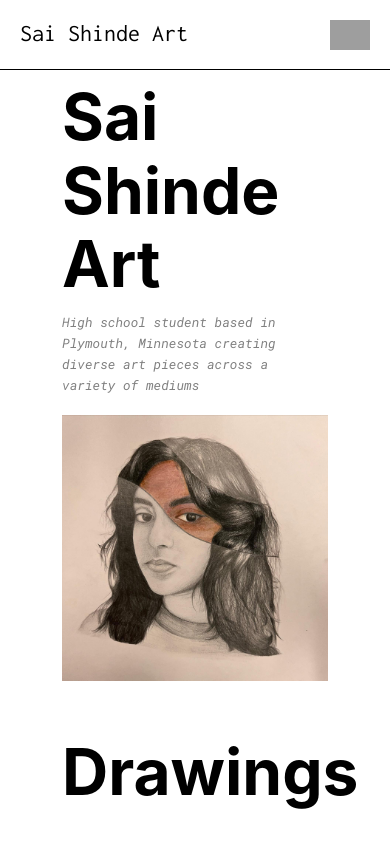
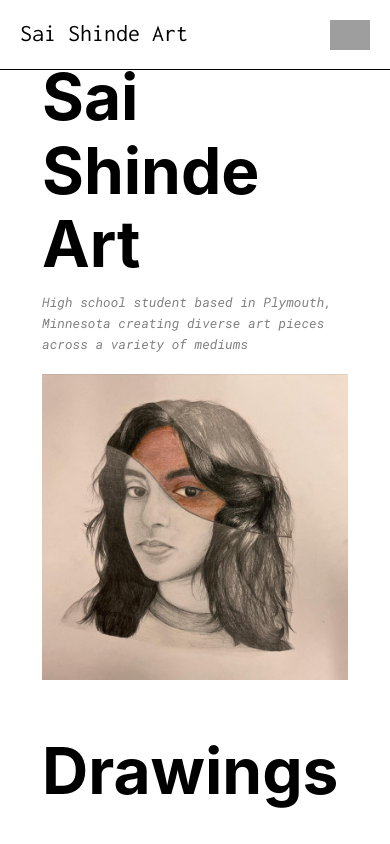
Before and after one commit to EpicND/sai-bday, a Next.js app: page / in a window 390 px wide. Built offline with nearby package versions, Linux system fonts and the light colour scheme; grey boxes are pictures that could not be loaded.

Commit message:
minor styles

```diff
--- a/styles/globals.scss
+++ b/styles/globals.scss
@@ -236,12 +236,20 @@ a {
   }
 
   .container {
-    padding: 30px !important;
+    padding: 10px !important;
   }
 
   .top-box {
     height:30px;
     display:flex;
+  }
+
+  .container-one {
+    padding-right: 50px !important;
+  }
+
+  .container-two {
+    padding-left: 50px !important;
   }
 
   .header-mobile {
```
